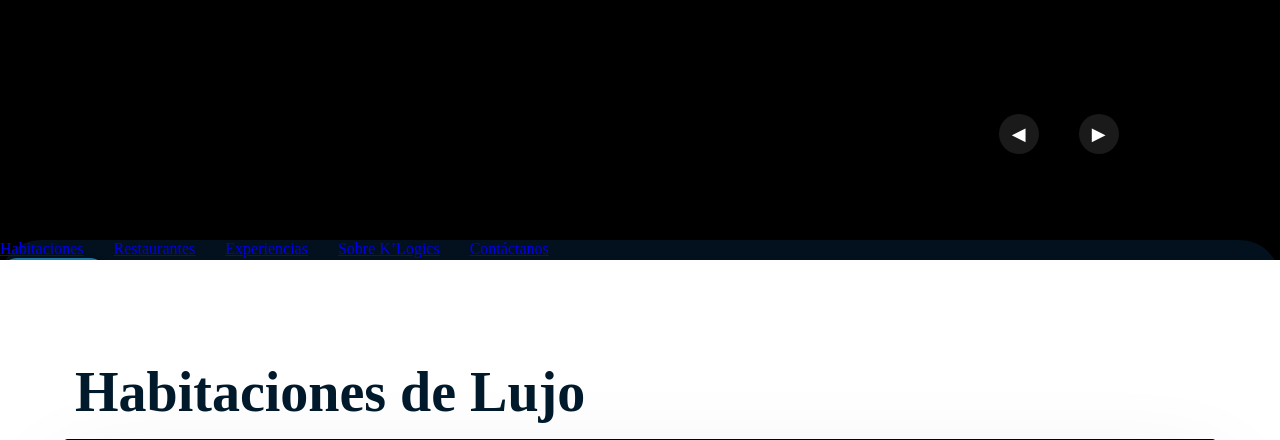
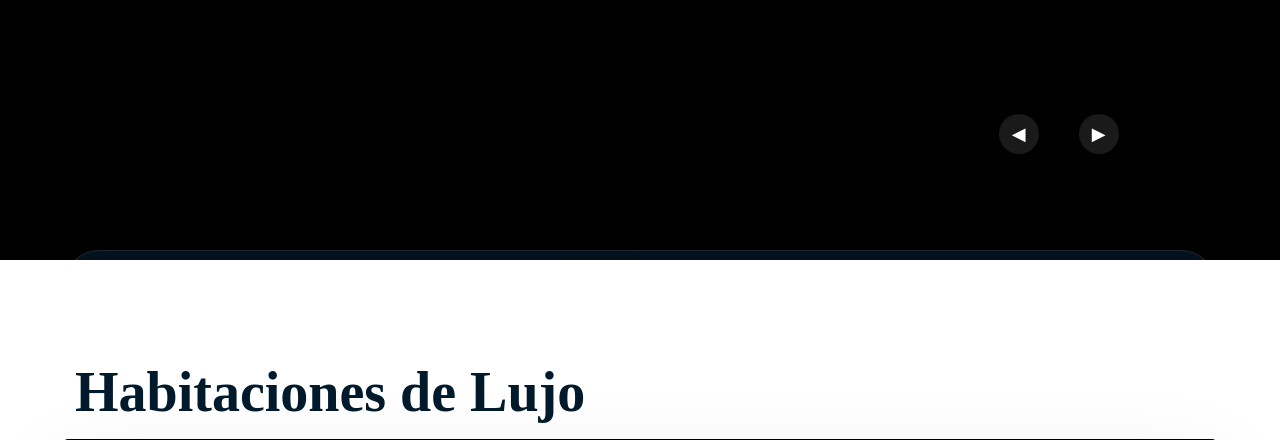
Before and after one commit to Lumi-8/Resort-Kamely-y-Lusmileydi, a Flask app: page / in a window 1280 px wide. Shown: the part 620-1060 px from the top of the page. Run offline with Flask 3, Linux system fonts and the light colour scheme.

Commit message:
corrección del diseño de la nav bar

```diff
--- a/static/css/style.css
+++ b/static/css/style.css
@@ -32,84 +32,93 @@ html, body {
 /* 1. Estado base (Abajo en el Hero) */
 /* Estado 1: Abajo (Dentro del Hero) */
 /* Estado Base (Abajo) */
+:root {
+    --bg-dark: rgba(5, 24, 42, 0.8);
+    --accent: #1a73e8; /* Tu azul de reserva */
+}
+
+/* Estado Inicial (Reposo) */
 .main-nav {
     position: absolute;
-    bottom: -60px;
-    left: 0;
-    width: 100%;
-    height: 80px;
-    z-index: 100;
+    bottom: -60px; /* Se queda a 20px del final del Hero */
+    left: 50%;
+    transform: translateX(-50%); /* Centrado horizontal */
+    width: 90%;
+    max-width: 1200px;
+    height: 70px;
     background: rgba(5, 24, 42, 0.7);
     backdrop-filter: blur(15px);
-    border-radius: 50px;
-    /* LA MAGIA ESTÁ AQUÍ */
-    transition: all 0.6s cubic-bezier(0.165, 0.84, 0.44, 1);
-    transform: translateY(0);
+    -webkit-backdrop-filter: blur(15px);
+    border-radius: 100px;
+    z-index: 1000;
+    display: flex;
+    align-items: center;
+    transition: all 0.6s cubic-bezier(0.165, 0.84, 0.44, 1); /* Transición suave */
+    border: 1px solid rgba(255, 255, 255, 0.1);
 }
 
-/* Estado Activo (Cuando sube) */
+.nav-inner {
+    display: flex;
+    justify-content: space-between; /* Empuja los links a la izquierda y el botón a la derecha */
+    align-items: center;
+    width: 100%;
+    padding: 0 40px; /* Más aire en los laterales */
+}
+
+/* Enlaces (Corrigiendo el color morado) */
+.nav-links {
+    display: flex;
+    gap: 20px; /* Reducimos un poco el espacio entre links si la pantalla es pequeña */
+    flex-wrap: nowrap; /* Evita que los links se bajen de línea */
+}
+.nav-links a {
+    color: #ffffff !important; /* Forzamos blanco */
+    text-decoration: none;
+    font-size: 15px;
+    font-weight: 500;
+    transition: 0.3s;
+    opacity: 0.8;
+}
+.nav-links a:hover { opacity: 1; color: var(--accent) !important; }
+
+/* Botón Reservar */
+.btn-reservar-nav {
+    background: var(--accent);
+    color: white;
+    border: none;
+    padding: 12px 28px;
+    border-radius: 50px;
+    font-weight: 600;
+    cursor: pointer;
+    box-shadow: 0 4px 15px rgba(0,0,0,0.2);
+    transition: transform 0.3s ease, background-color 0.3s ease;
+}
+.btn-reservar-nav:hover {
+    transform: scale(1.05); /* Crece un poquito */
+    background-color: #1557b0; /* Un azul un poco más oscuro */
+}
+
+/* --- LA MAGIA DEL VIDEO (Estado Fixed) --- */
 .nav-fixed-top {
     position: fixed !important;
-    top: 0 !important;
-    bottom: auto !important;
-    background: #05182a !important;
-    z-index: 9999 !important;
-    width: 100% !important; /* Para que no ocupe todo el ancho */
-    left: 0% !important;   /* Para centrarla si mide 90% */
-    margin-top: 0px;      /* Para que no choque con el borde del navegador */
-    border-radius: 50px !important;
+    top: 10px !important; /* Ahora se separa del borde superior */
+    bottom: auto !important; /* Anulamos el bottom: 20px anterior */
+    width: 85% !important;
+    background: rgba(5, 24, 42, 0.9) !important;
+    box-shadow: 0 10px 30px rgba(0,0,0,0.4);
 
-    /* Efecto de entrada suave */
-    animation: slideDown 0.5s ease forwards;
+    /* Animación de entrada para que no salte de golpe */
+    animation: slideFromTop 0.5s ease forwards;
 }
-
-/* Animación para que no aparezca de golpe */
-@keyframes slideDown {
+@keyframes slideFromTop {
     from {
-        transform: translateY(-100%); /* Viene desde arriba de la pantalla */
+        transform: translate(-50%, -100%); /* Viene un poco de más arriba */
         opacity: 0;
     }
     to {
-        transform: translateY(0);
+        transform: translate(-50%, 0);
         opacity: 1;
     }
-}
-
-.nav-background {
-    position: absolute;
-    top: 10px;
-    left: 5%;
-    width: 90%;
-    height: 70px;
-    background-color: var(--primary-blue);
-    border-radius: 40px;
-    z-index: -1;
-}
-
-.nav-links {
-    display: flex;
-    gap: 30px;
-}
-
-.nav-item {
-    color: var(--text-white);
-    text-decoration: none;
-    font-weight: 700;
-    font-size: 18px;
-    transition: color 0.3s;
-}
-
-.nav-item:hover { color: var(--accent-blue); }
-
-.btn-reservar-nav {
-    background: var(--accent-blue);
-    color: white;
-    border: none;
-    padding: 10px 25px;
-    border-radius: 20px;
-    font-weight: bold;
-    cursor: pointer;
-    box-shadow: 0 4px 10px rgba(0,0,0,0.3);
 }
 
 /* =========================================
--- a/static/js/script.js
+++ b/static/js/script.js
@@ -22,7 +22,15 @@ window.onscroll = function() {
         nav.classList.remove("nav-fixed-top");
     }
 };
-
+window.addEventListener('scroll', function() {
+    const nav = document.getElementById("navBar");
+    // Si bajamos más de 100px activamos el modo flotante
+    if (window.scrollY > 100) {
+        nav.classList.add("nav-fixed-top");
+    } else {
+        nav.classList.remove("nav-fixed-top");
+    }
+});
 // 3. CARRUSEL DE IMÁGENES
 document.addEventListener('DOMContentLoaded', () => {
     const mainImg = document.querySelector('#activeImg');
```
Also changed, not shown: index.html (+5 -3 lines).
